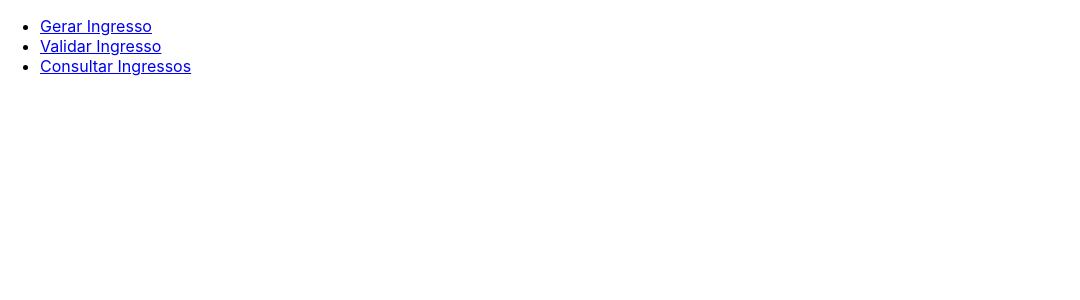
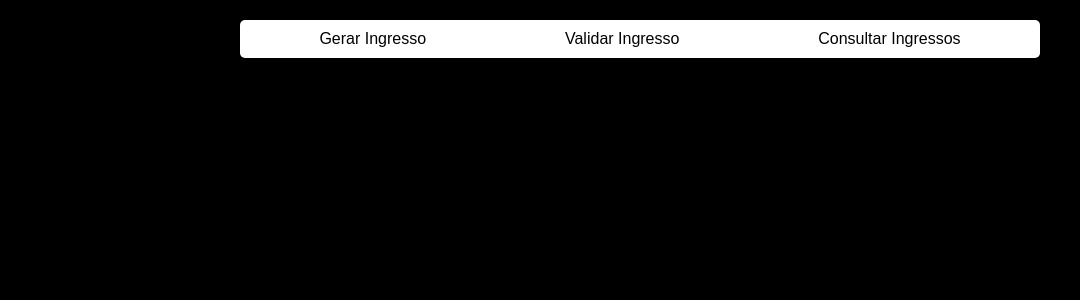
Before and after one commit to guibas00/front-ingressos, a React (Create React App) app: page / in a window 1280 px wide. Shown: the top 300 px of the page, without its empty margins (0-1080 px from the left). Built offline with nearby package versions, Linux system fonts and the light colour scheme.

Commit message:
fix: style

```diff
--- a/src/App.css
+++ b/src/App.css
@@ -1,38 +1,63 @@
-.App {
-  text-align: center;
+body {
+  background-color: #000; /* Fundo preto */
+  color: #fff; /* Texto branco */
+  font-family: sans-serif;
 }
 
-.App-logo {
-  height: 40vmin;
-  pointer-events: none;
+.app-container {
+  max-width: 800px;
+  margin: 0 auto;
+  padding: 20px;
 }
 
-@media (prefers-reduced-motion: no-preference) {
-  .App-logo {
-    animation: App-logo-spin infinite 20s linear;
-  }
+.navbar {
+  background-color: #fff; /* Fundo branco para o menu */
+  padding: 10px;
+  border-radius: 5px;
+  margin-bottom: 20px;
 }
 
-.App-header {
-  background-color: #282c34;
-  min-height: 100vh;
+.navbar ul {
+  list-style: none;
+  margin: 0;
+  padding: 0;
   display: flex;
-  flex-direction: column;
-  align-items: center;
-  justify-content: center;
-  font-size: calc(10px + 2vmin);
-  color: white;
+  justify-content: space-around;
 }
 
-.App-link {
-  color: #61dafb;
+.navbar li a {
+  color: #000; /* Texto preto para os links do menu */
+  text-decoration: none;
 }
 
-@keyframes App-logo-spin {
-  from {
-    transform: rotate(0deg);
-  }
-  to {
-    transform: rotate(360deg);
-  }
+.form-container, .scanner-container {
+  background-color: #fff;
+  padding: 20px;
+  border-radius: 5px;
+  color: #000; /* Define a cor do texto como preto dentro dos containers */
 }
+
+.form-container div {
+  margin-bottom: 10px;
+}
+
+.form-container label {
+  display: block;
+  margin-bottom: 5px;
+}
+
+.form-container input[type="text"] {
+  width: 100%;
+  padding: 8px;
+  border: 1px solid #ccc;
+  border-radius: 3px;
+}
+
+.form-container button[type="submit"] {
+  background-color: #000;
+  color: #fff;
+  padding: 10px 20px;
+  border: none;
+  border-radius: 3px;
+  cursor: pointer;
+}
--- a/src/App.js
+++ b/src/App.js
@@ -2,12 +2,13 @@ import React, { useState } from "react";
 import axios from "axios";
 import { BrowserRouter, Routes, Route, Link } from "react-router-dom";
 import { QrReader } from "react-qr-reader";
+import "./App.css"; // Importa o arquivo CSS
 
 function App() {
   return (
     <BrowserRouter>
-      <div>
-        <nav>
+      <div className="app-container">
+        <nav className="navbar">
           <ul>
             <li>
               <Link to="/gerar">Gerar Ingresso</Link>
@@ -62,7 +63,7 @@ function GerarIngresso() {
   };
 
   return (
-    <div>
+    <div className="form-container">
       <h2>Gerar Ingresso</h2>
       <form onSubmit={handleSubmit}>
         <div>
@@ -169,11 +170,11 @@ function ValidarIngresso() {
   };
 
   return (
-    <div>
+    <div className="scanner-container">
       <h2>Validar Ingresso</h2>
       {scannerOpen ? (
         <QrReader
-          facingMode='environment'
+          facingMode="environment"
           onResult={handleScan}
           onError={handleError}
           style={{ width: "100%" }}
@@ -205,7 +206,7 @@ function ConsultarIngressos() {
   };
 
   return (
-    <div>
+    <div className="form-container">
       <h2>Consultar Ingressos</h2>
       <form onSubmit={handleSubmit}>
         <div>
```
